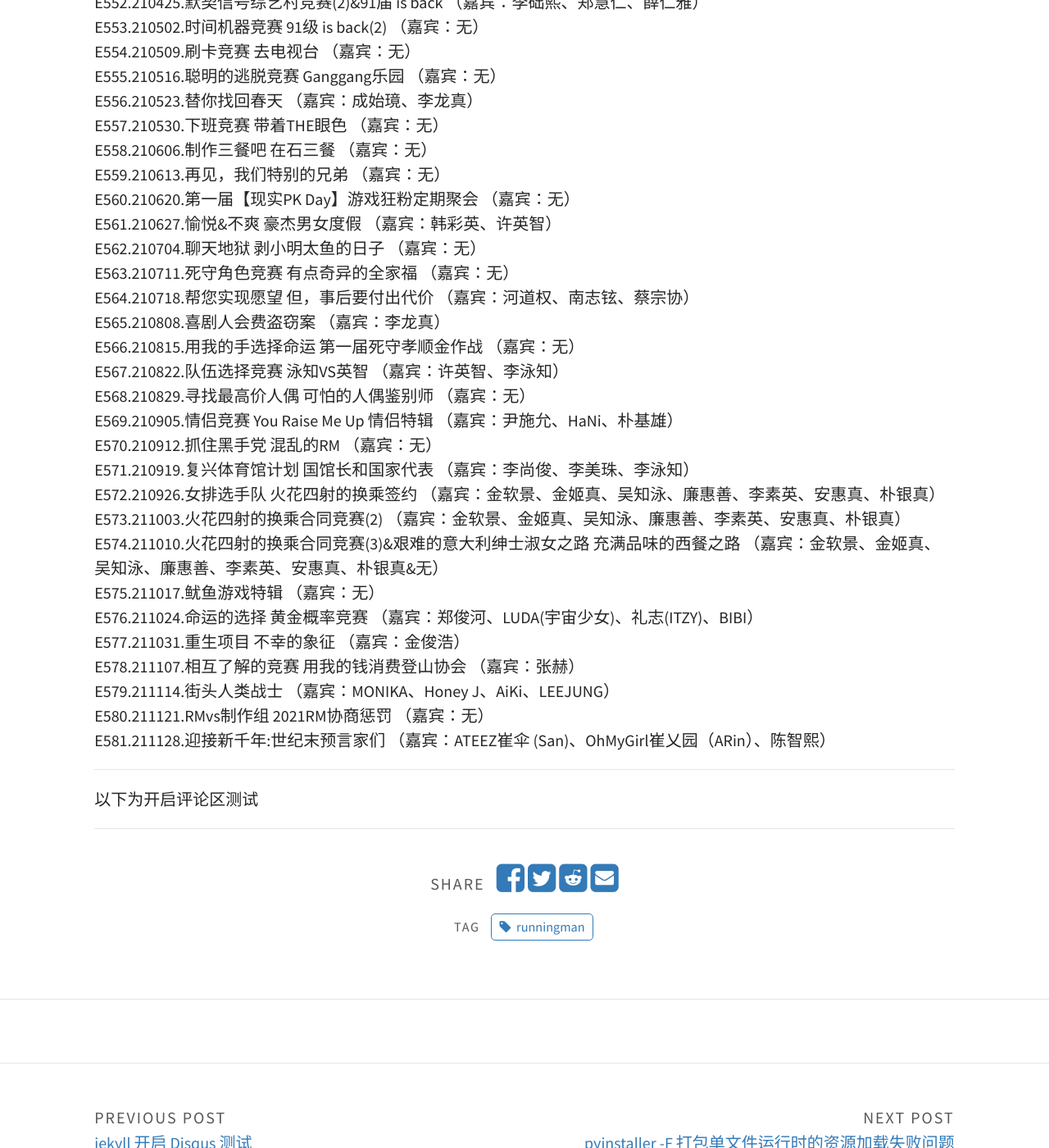
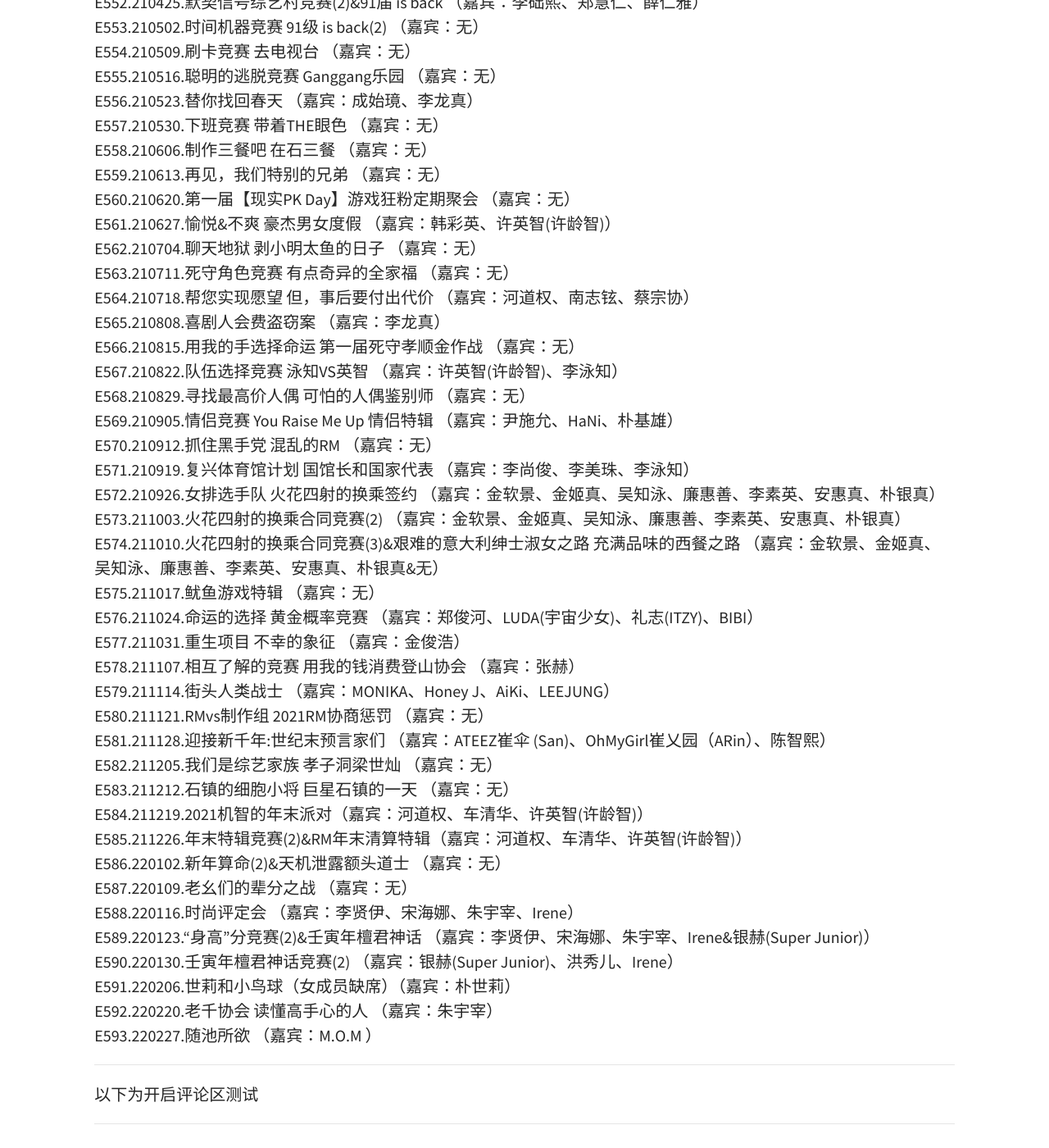
Before and after one commit to pawpaw-love/pawpaw-love.github.io, a Jekyll site: the page built from _posts/2021-02-07-running man 嘉宾列表.md, in a window 1280 px wide and 1400 px high, scrolled down 18238 px. Shown: the whole window at 82% size. Built offline with Jekyll 4.4.1, drawn with Linux system fonts in a browser that asks for light colours; comment, search, counter and statistics services are not loaded; some of the changed text lies outside the part shown.

Commit message:
Update 2021-02-07-running man 嘉宾列表.md

```diff
--- a/_posts/2021-02-07-running man 嘉宾列表.md
+++ b/_posts/2021-02-07-running man 嘉宾列表.md
@@ -1,6 +1,6 @@
 ---
 layout: post
-title: "running man 全标题 全嘉宾列表 (完整E1-E581)"
+title: "running man 全标题 全嘉宾列表 (完整E1-E593)"
 date: 2021-02-07 07:59:22 +0800
 feature-img: assets/img/feature-img/runningman.jpg
 thumbnail: assets/img/feature-img/runningman.jpg
@@ -8,9 +8,9 @@
 tags: [runningman]
 ---
 
-**节目当前最新期：E581**
+**节目当前最新期：E593**
 **本文首次发布于：2020-05-24**
-**本文最近更新于：2021-12-05**
+**本文最近更新于：2022-02-27**
 
 
 ### **注：因为 b 站专栏有修改次数限制，所以无法无限次数的修改进行更新，因此在此处进行更新**
@@ -582,13 +582,13 @@
 E558.210606.制作三餐吧 在石三餐 （嘉宾：无）
 E559.210613.再见，我们特别的兄弟 （嘉宾：无）
 E560.210620.第一届【现实PK Day】游戏狂粉定期聚会 （嘉宾：无）
-E561.210627.愉悦&不爽 豪杰男女度假 （嘉宾：韩彩英、许英智）
+E561.210627.愉悦&不爽 豪杰男女度假 （嘉宾：韩彩英、许英智(许龄智)）
 E562.210704.聊天地狱 剥小明太鱼的日子 （嘉宾：无）
 E563.210711.死守角色竞赛 有点奇异的全家福 （嘉宾：无）
 E564.210718.帮您实现愿望 但，事后要付出代价 （嘉宾：河道权、南志铉、蔡宗协）
 E565.210808.喜剧人会费盗窃案 （嘉宾：李龙真）
 E566.210815.用我的手选择命运 第一届死守孝顺金作战 （嘉宾：无）
-E567.210822.队伍选择竞赛 泳知VS英智 （嘉宾：许英智、李泳知）
+E567.210822.队伍选择竞赛 泳知VS英智 （嘉宾：许英智(许龄智)、李泳知）
 E568.210829.寻找最高价人偶 可怕的人偶鉴别师 （嘉宾：无）
 E569.210905.情侣竞赛 You Raise Me Up 情侣特辑 （嘉宾：尹施允、HaNi、朴基雄）
 E570.210912.抓住黑手党 混乱的RM （嘉宾：无）
@@ -603,6 +603,19 @@
 E579.211114.街头人类战士 （嘉宾：MONIKA、Honey J、AiKi、LEEJUNG）
 E580.211121.RMvs制作组 2021RM协商惩罚 （嘉宾：无）
 E581.211128.迎接新千年:世纪末预言家们 （嘉宾：ATEEZ崔伞 (San)、OhMyGirl崔乂园（ARin）、陈智熙）
+E582.211205.我们是综艺家族 孝子洞梁世灿 （嘉宾：无）
+E583.211212.石镇的细胞小将 巨星石镇的一天 （嘉宾：无）
+E584.211219.2021机智的年末派对（嘉宾：河道权、车清华、许英智(许龄智)）
+E585.211226.年末特辑竞赛(2)&RM年末清算特辑（嘉宾：河道权、车清华、许英智(许龄智)）
+E586.220102.新年算命(2)&天机泄露额头道士 （嘉宾：无）
+E587.220109.老幺们的辈分之战 （嘉宾：无）
+E588.220116.时尚评定会 （嘉宾：李贤伊、宋海娜、朱宇宰、Irene）
+E589.220123.“身高”分竞赛(2)&壬寅年檀君神话 （嘉宾：李贤伊、宋海娜、朱宇宰、Irene&银赫(Super Junior)）
+E590.220130.壬寅年檀君神话竞赛(2) （嘉宾：银赫(Super Junior)、洪秀儿、Irene）
+E591.220206.世莉和小鸟球（女成员缺席）（嘉宾：朴世莉）
+E592.220220.老千协会 读懂高手心的人 （嘉宾：朱宇宰）
+E593.220227.随池所欲 （嘉宾：M.O.M ）
+
 
 ---------------
 
```
